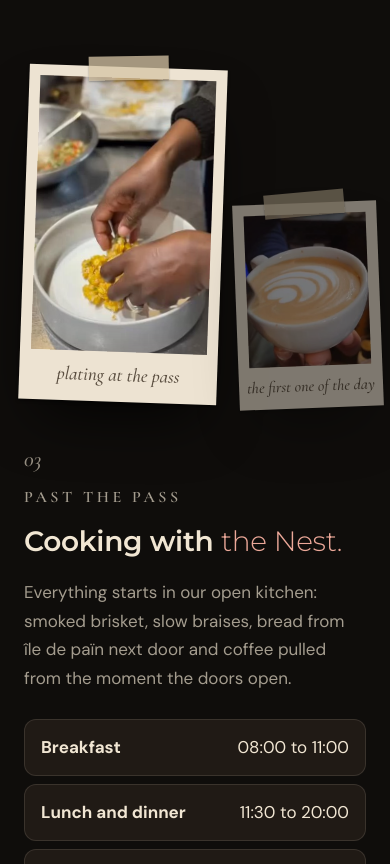
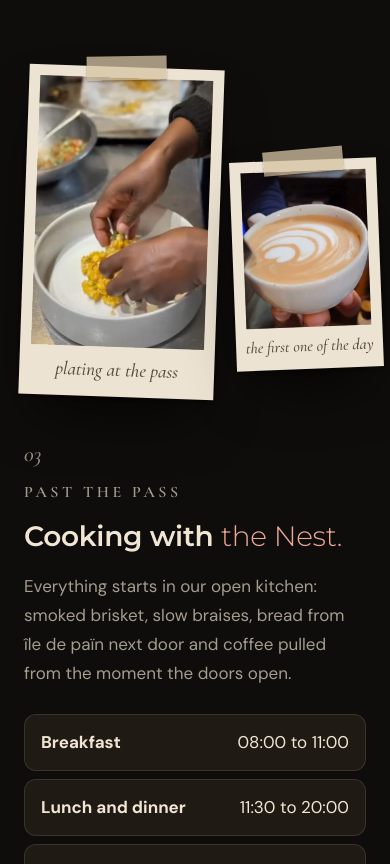
Before and after one commit to IDP-website/nest-food-bar-web, a plain HTML site: page index.html in a window 390 px wide. Shown: the part 3535-4399 px from the top of the page. Drawn offline with Linux system fonts and the light colour scheme.

Commit message:
Nest: kitchen photos side by side; fix see-through polaroid (class clash with footer text)
Co-Authored-By: Claude Opus 5.5 <noreply@anthropic.com>
Claude-Session: https://claude.ai/code/session_014uauVvgYkqHCwUrpkHYbsk

```diff
--- a/assets/site.css
+++ b/assets/site.css
@@ -116,12 +116,12 @@ p+p{margin-top:14px}
 .duo .snap:nth-child(2){margin-top:90px}
 @media (max-width:640px){.duo{flex-direction:column;align-items:center}.duo .snap{width:84vw}.duo .snap:nth-child(2){margin-top:30px}}
 
-.stack{position:relative;justify-self:center;width:min(420px,88vw)}
-.stack .snap.tall{width:78%}
-.stack .snap.small{position:absolute;right:-30%;top:34%;width:46%;padding-bottom:42px}
+.stack{display:flex;align-items:flex-end;gap:clamp(14px,2.4vw,28px);justify-self:center;width:100%;max-width:520px}
+.stack .snap{flex:none}
+.stack .snap.tall{width:57%}
+.stack .snap.small{width:43%;padding-bottom:42px;margin-bottom:28px}
 .stack .snap.small::after{inset:11px 11px 42px}
-.stack .snap.small figcaption{font-size:20px;bottom:8px}
-@media (max-width:820px){.stack{margin-bottom:40px}}
+.stack .snap.small figcaption{font-size:16px;bottom:9px}
 .ticks{list-style:none;margin-top:26px;display:grid;gap:8px}
 .ticks li{padding:13px 16px;background:var(--bg-3);border:1px solid var(--line);border-radius:12px;display:flex;justify-content:space-between;gap:12px;color:var(--cream)}
 .ticks b{font-weight:700}
@@ -215,7 +215,7 @@ p+p{margin-top:14px}
 .fam.gel{color:#23160F;border:4px solid transparent;background:linear-gradient(#FFF8EF,#FFF8EF) padding-box,linear-gradient(100deg,#F7A1B4,#FBE27A 25%,#9CC97A 50%,#9EE0C8 72%,#E5428F) border-box}
 .fam.gel img{height:50px}.fam.gel b{background:#E9573F;color:#fff}
 @media (max-width:820px){.family{grid-template-columns:1fr}.fam{grid-template-columns:1fr;gap:10px}}
-.small{margin-top:36px;font-size:13px;opacity:.5}
+.fineprint{margin-top:36px;font-size:13px;opacity:.5}
 
 /* motion */
 .reveal{transition:opacity 1s ease,transform 1s cubic-bezier(.2,.7,.2,1)}
@@ -251,10 +251,5 @@ h2 em,h3 em{font-style:normal;font-weight:300;color:var(--blush)}
 .foot .mark{font-size:48px}
 .hours h3{font-size:22px}
 
-/* phones: the two kitchen photos sit side by side instead of overlapping */
-@media (max-width:820px){
-  .stack{display:flex;align-items:flex-end;gap:14px;width:100%;max-width:460px;margin:0 auto 10px}
-  .stack .snap.tall{width:58%;flex:none}
-  .stack .snap.small{position:relative;right:auto;top:auto;width:42%;flex:none;margin-bottom:-6px}
-  .snap::before{width:80px;height:24px;top:-11px}
+@media (max-width:820px){.snap::before{width:80px;height:24px;top:-11px}.stack{max-width:460px;margin:0 auto 10px}}
 }
--- a/index.html
+++ b/index.html
@@ -223,7 +223,7 @@
       <a class="fam idp" href="https://www.iledepain.co.za" target="_blank" rel="noopener"><img src="/assets/img/ile-de-pain-white.svg" alt="île de païn" width="200" height="55" loading="lazy"><span>Artisan bakery and café, right next door.</span><b>Visit →</b></a>
       <a class="fam gel" href="https://www.gelatoinfinito.co.za" target="_blank" rel="noopener"><img src="/assets/img/gelato-infinito-coral.png" alt="Gelato Infinito" width="117" height="64" loading="lazy"><span>Authentic Italian gelato at Thesen Harbour Town.</span><b>Visit →</b></a>
     </div>
-    <p class="small">© <span id="yr"></span> Nest Food Bar · The Boatshed, Thesen Island, Knysna</p>
+    <p class="fineprint">© <span id="yr"></span> Nest Food Bar · The Boatshed, Thesen Island, Knysna</p>
   </div>
 </footer>
 
```
